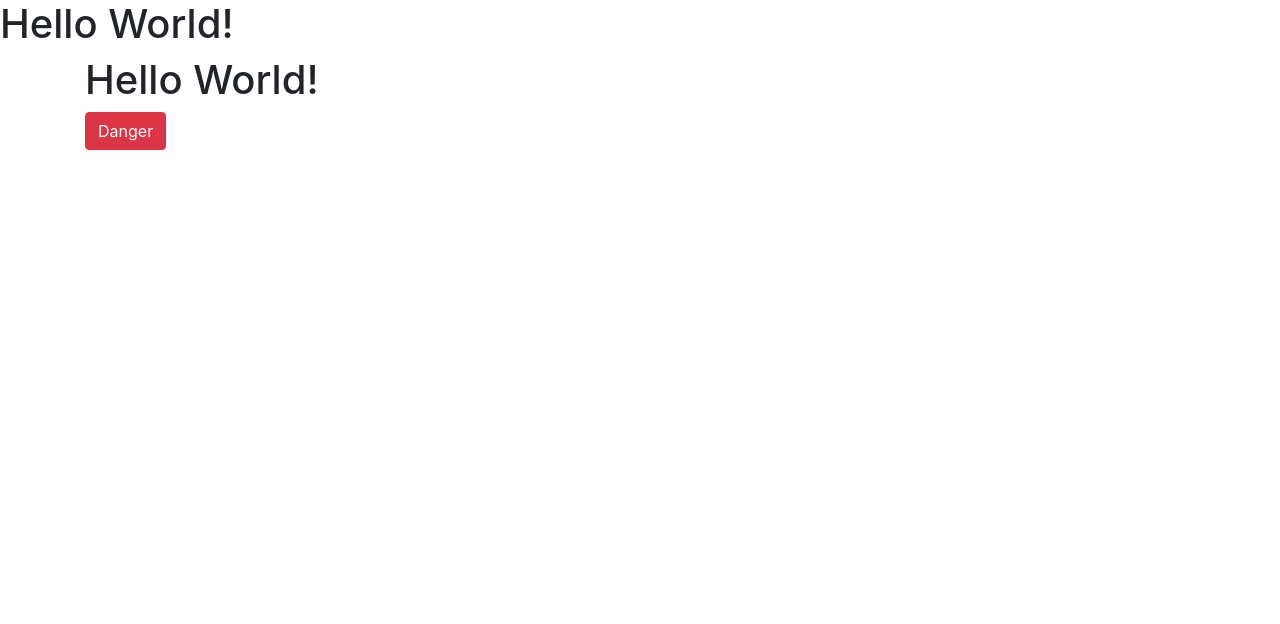
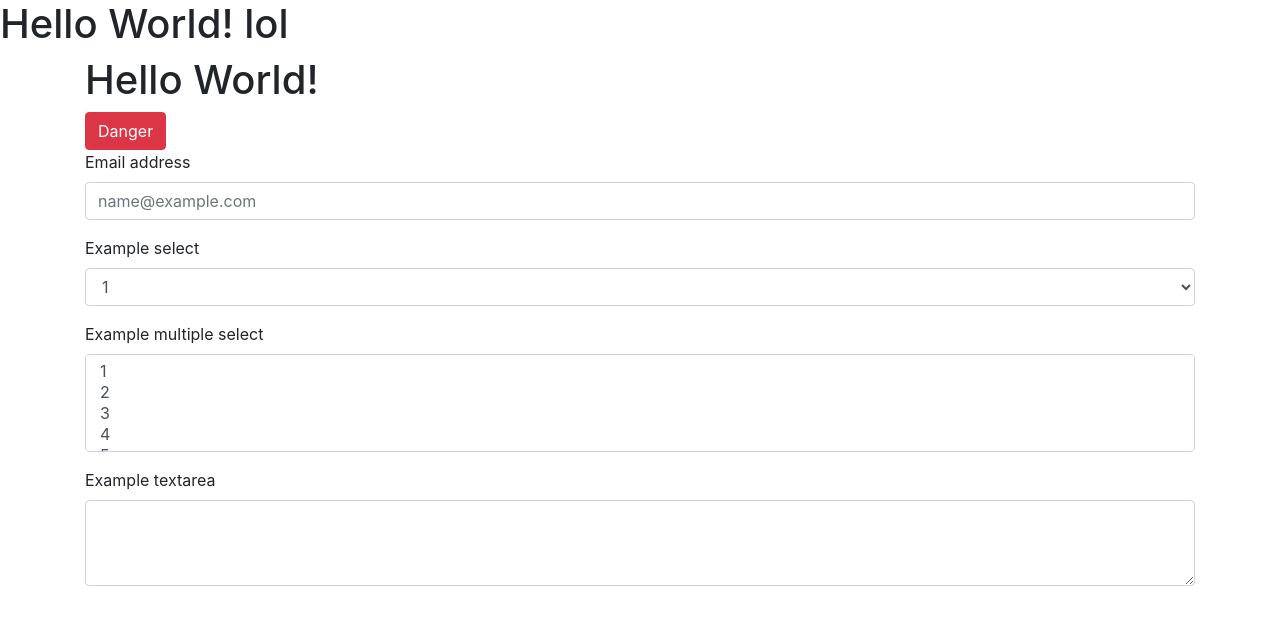
Before and after one commit to sadfool1/Flask_bootcamp, a plain HTML site: page Part 1 - HTML, CSS, Bootstrap4/Bootsrap 4 crash course/basic.html in a window 1280 px wide. Drawn offline with nearby package versions, Linux system fonts and the light colour scheme.

Commit message:
bootstrap implementation

```diff
--- a/Part 1 - HTML, CSS, Bootstrap4/Bootsrap 4 crash course/basic.html
+++ b/Part 1 - HTML, CSS, Bootstrap4/Bootsrap 4 crash course/basic.html
@@ -3,20 +3,55 @@
   <head>
     <meta charset="utf-8">
     <title></title>
+
+    <!-- CSS -->
     <link rel="stylesheet" href="https://cdn.jsdelivr.net/npm/bootstrap@4.5.3/dist/css/bootstrap.min.css" integrity="sha384-TX8t27EcRE3e/ihU7zmQxVncDAy5uIKz4rEkgIXeMed4M0jlfIDPvg6uqKI2xXr2" crossorigin="anonymous">
 
+    <!-- jQuery and JS bundle w/ Popper.js -->
     <script src="https://code.jquery.com/jquery-3.5.1.slim.min.js" integrity="sha384-DfXdz2htPH0lsSSs5nCTpuj/zy4C+OGpamoFVy38MVBnE+IbbVYUew+OrCXaRkfj" crossorigin="anonymous"></script>
     <script src="https://cdn.jsdelivr.net/npm/bootstrap@4.5.3/dist/js/bootstrap.bundle.min.js" integrity="sha384-ho+j7jyWK8fNQe+A12Hb8AhRq26LrZ/JpcUGGOn+Y7RsweNrtN/tE3MoK7ZeZDyx" crossorigin="anonymous"></script>
+
   </head>
   <body>
 
-    <h1> Hello World! </h1>
+    <h1> Hello World! lol </h1>
 
     <div class="container">
       <h1> Hello World!</h1>
 
       <button type="button" class="btn btn-danger">Danger</button>
 
+      <form>
+        <div class="form-group">
+          <label for="exampleFormControlInput1">Email address</label>
+          <input type="email" class="form-control" id="exampleFormControlInput1" placeholder="name@example.com">
+        </div>
+        <div class="form-group">
+          <label for="exampleFormControlSelect1">Example select</label>
+          <select class="form-control" id="exampleFormControlSelect1">
+            <option>1</option>
+            <option>2</option>
+            <option>3</option>
+            <option>4</option>
+            <option>5</option>
+          </select>
+        </div>
+        <div class="form-group">
+          <label for="exampleFormControlSelect2">Example multiple select</label>
+          <select multiple class="form-control" id="exampleFormControlSelect2">
+            <option>1</option>
+            <option>2</option>
+            <option>3</option>
+            <option>4</option>
+            <option>5</option>
+          </select>
+        </div>
+        <div class="form-group">
+          <label for="exampleFormControlTextarea1">Example textarea</label>
+          <textarea class="form-control" id="exampleFormControlTextarea1" rows="3"></textarea>
+        </div>
+      </form>
+
     </div>
 
   </body>
```
